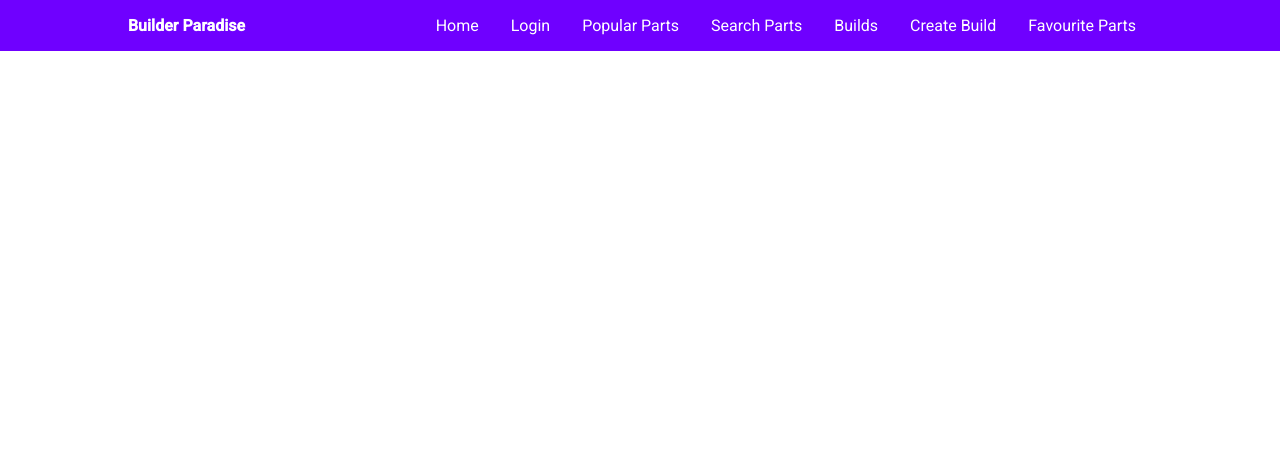
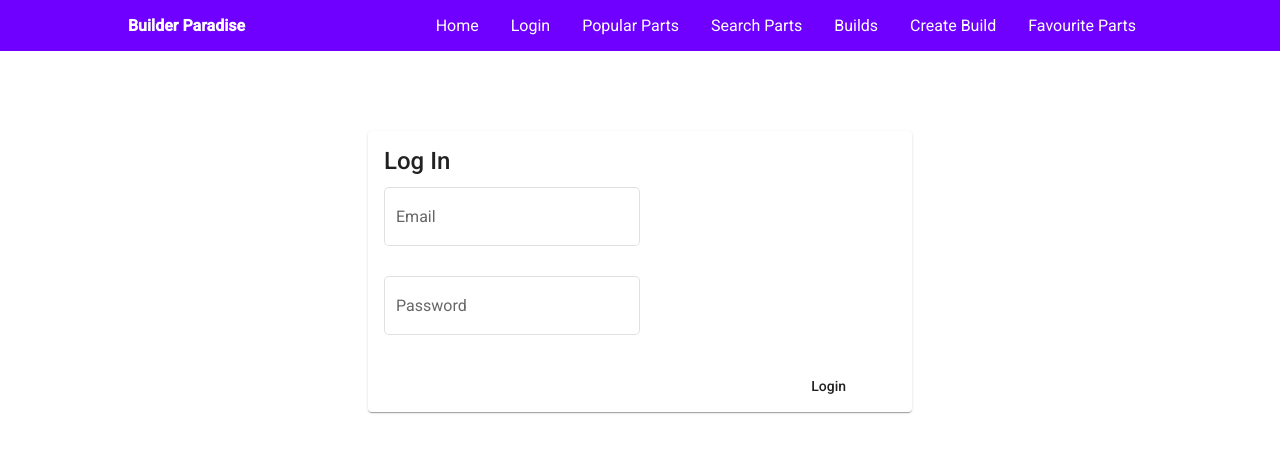
Before and after one commit to LiquidMethane/builder_paradise, an Angular app in the folder builder-paradise/: page /login in a window 1280 px wide. Before the commit this address led to /. Shown: the top 452 px of the page. Built offline with nearby package versions, Linux system fonts and the light colour scheme.

Commit message:
added login function

```diff
--- a/builder-paradise/src/app/app-routing.module.ts
+++ b/builder-paradise/src/app/app-routing.module.ts
@@ -2,10 +2,12 @@ import { NgModule } from '@angular/core';
 import { Routes, RouterModule } from '@angular/router';
 import { HomeComponent } from './home/home.component';
 import { PartComponent } from './part/part.component';
+import { LoginComponent } from './login/login.component';
 
 const routes: Routes = [
   { path: '', component: HomeComponent },
   { path: 'part/:partNo', component: PartComponent },
+  { path: 'login', component: LoginComponent}
 ];
 
 @NgModule({
--- a/builder-paradise/src/app/http.service.ts
+++ b/builder-paradise/src/app/http.service.ts
@@ -26,4 +26,11 @@ export class HttpService {
     return this.http.get(`api/store`);
   }
 
+  login(username: string, password: string) {
+    return this.http.post('api/user/validate', {
+      'email': username,
+      'pass': password
+    });
+  }
+
 }
--- a/builder-paradise/src/app/login/login.component.html
+++ b/builder-paradise/src/app/login/login.component.html
@@ -1 +1,22 @@
-<p>login works!</p>
+<form [formGroup]="form">
+    <mat-card class='container'>
+
+        <mat-card-title>Log In</mat-card-title>
+
+        <mat-form-field appearance='outline'>
+            <mat-label>Email</mat-label>
+            <input matInput placeholder='Example@example.com' formControlName="username">
+        </mat-form-field>
+
+        <mat-form-field appearance='outline'>
+            <mat-label>Password</mat-label>
+            <input matInput placeholder='HappyPig203@%' formControlName="password" type="password">
+        </mat-form-field>
+
+
+        <mat-card-actions>
+            <button mat-flat-button (click)='login()'>Login</button>
+        </mat-card-actions>
+
+    </mat-card>
+</form>
--- a/builder-paradise/src/app/login/login.component.scss
+++ b/builder-paradise/src/app/login/login.component.scss
@@ -0,0 +1,25 @@
+.container {
+    width: 50%;
+    margin-top: 5em;
+    margin-left: auto;
+    margin-right: auto;
+    display: flex;
+    flex-direction: column;
+
+    mat-form-field {
+        width: 50%
+    }
+
+    mat-card-actions {
+
+        button {
+            float: right;
+            margin-right: 3em;
+
+            &:hover {
+                background-color: green;
+                color: white;
+            }
+        }
+    }
+}
--- a/builder-paradise/src/app/login/login.component.ts
+++ b/builder-paradise/src/app/login/login.component.ts
@@ -1,4 +1,7 @@
 import { Component, OnInit } from '@angular/core';
+import { HttpService } from '../http.service';
+import { Router } from '@angular/router';
+import { FormGroup, FormBuilder } from '@angular/forms';
 
 @Component({
   selector: 'app-login',
@@ -7,7 +10,24 @@ import { Component, OnInit } from '@angular/core';
 })
 export class LoginComponent implements OnInit {
 
-  constructor() { }
+  form: FormGroup;
+
+  constructor(private fb: FormBuilder, private _http: HttpService, private router: Router) {
+    this.form = this.fb.group({
+      username: [''],
+      password: [''],
+    });
+  }
+
+  login() {
+    const val = this.form.value;
+
+    if (val.username && val.password) {
+      this._http.login(val.username, val.password).subscribe(result => {
+        localStorage.setItem('user_id', result['user_id']);
+      })
+    }
+  }
 
   ngOnInit() {
   }
```
Also changed, not shown: builder-paradise/src/app/app.module.ts (+10 -4 lines), 1 other file (tests, documents, lock files or other folders).
